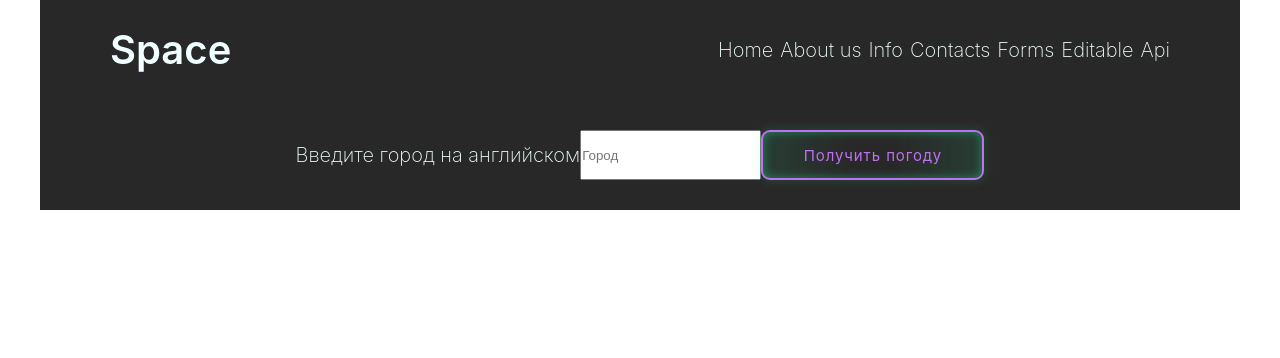
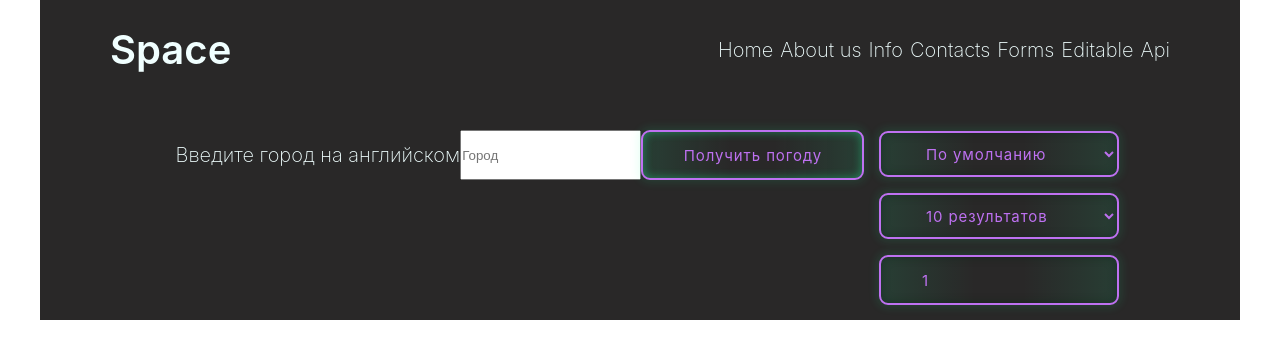
Before and after one commit to Akela89/Max2, a React (Create React App) app: page /ApiList in a window 1280 px wide. Shown: the top 358 px of the page. Built offline with nearby package versions, Linux system fonts and the light colour scheme.

Commit message:
add api select

```diff
--- a/src/components/ApiList.jsx
+++ b/src/components/ApiList.jsx
@@ -16,6 +16,10 @@ const initialState = {
   sunrise: undefined,
   sunset: undefined,
   error: undefined,
+  sortOption: 'default',
+  resultsPerPage: 10,
+  currentPage: 1,
+  totalPages: 1,
 };
 
 const reducer = (state, action) => {
@@ -38,6 +42,26 @@ const reducer = (state, action) => {
         sunset: undefined,
         error: <p className={classes.errorBlock}>Введите название города</p>,
       };
+    case 'SET_SORT_OPTION':
+      return {
+        ...state,
+        sortOption: action.payload,
+      };
+    case 'SET_RESULTS_PER_PAGE':
+      return {
+        ...state,
+        resultsPerPage: action.payload,
+      };
+    case 'SET_CURRENT_PAGE':
+      return {
+        ...state,
+        currentPage: action.payload,
+      };
+    case 'SET_TOTAL_PAGES':
+      return {
+        ...state,
+        totalPages: action.payload,
+      };
     default:
       return state;
   }
@@ -48,15 +72,31 @@ const ApiList = () => {
 
   const [isFetching, setIsFetching] = useState(false);
 
-  let gettingWeather = async (e) => {
+  const handleSortOptionChange = (e) => {
+    dispatch({ type: 'SET_SORT_OPTION', payload: e.target.value });
+  };
+
+  const handleResultsPerPageChange = (e) => {
+    dispatch({ type: 'SET_RESULTS_PER_PAGE', payload: parseInt(e.target.value) });
+  };
+
+  const handleCurrentPageChange = (e) => {
+    dispatch({ type: 'SET_CURRENT_PAGE', payload: parseInt(e.target.value) });
+  };
+  const gettingWeather = async (e) => {
     e.preventDefault();
-    let city = e.target.elements.city.value;
+    const city = e.target.elements.city.value;
+    const sortOption = state.sortOption;
+    const resultsPerPage = state.resultsPerPage;
+    const currentPage = state.currentPage;
 
     if (city !== '') {
       setIsFetching(true);
 
+      const startIndex = (currentPage - 1) * resultsPerPage;
+
       const apiUrl = await fetch(
-        `https://api.openweathermap.org/data/2.5/weather?q=${city}&appid=${apiKey}`,
+        `https://api.openweathermap.org/data/2.5/weather?q=${city}&sort=${sortOption}&start=${startIndex}&cnt=${resultsPerPage}&appid=${apiKey}`,
       );
       const data = await apiUrl.json();
 
@@ -91,6 +131,26 @@ const ApiList = () => {
     <WeatherContext.Provider value={state}>
       <div className={classes.formsWrapper}>
         <ApiForm weatherMethod={gettingWeather} />
+        <div className={classes.selectWrapper}>
+          <select value={state.sortOption} onChange={handleSortOptionChange}>
+            <option value="default">По умолчанию</option>
+            <option value="temperature">По температуре</option>
+            <option value="city">По городу</option>
+          </select>
+
+          <select value={state.resultsPerPage} onChange={handleResultsPerPageChange}>
+            <option value={10}>10 результатов</option>
+            <option value={20}>20 результатов</option>
+            <option value={50}>50 результатов</option>
+          </select>
+
+          <input
+            className={classes.inputWrapper}
+            type="number"
+            value={state.currentPage}
+            onChange={handleCurrentPageChange}
+          />
+        </div>
         {isFetching && <Loader />}
         {!isFetching && state.city && (
           <ApiWeatherInfo
--- a/src/index.js
+++ b/src/index.js
@@ -8,13 +8,13 @@ import { StateProvider } from './components/StateContext';
 
 const root = ReactDOM.createRoot(document.getElementById('root'));
 root.render(
-  <StateProvider>
   <React.StrictMode>
     <BrowserRouter>
-      <App />
+      <StateProvider>
+        <App />
+      </StateProvider>
     </BrowserRouter>
-  </React.StrictMode>
-  </StateProvider>
+  </React.StrictMode>,
 );
 
 // If you want to start measuring performance in your app, pass a function
--- a/src/modules/Forms.module.css
+++ b/src/modules/Forms.module.css
@@ -1,4 +1,4 @@
-.formsWrapper{
+.formsWrapper {
   display: flex;
   justify-content: center;
   background-color: rgb(41, 40, 40);
@@ -6,7 +6,7 @@
   padding: 15px;
 }
 
-.formsBorder{
+.formsBorder {
   display: flex;
   flex-direction: column;
   width: 600px;
@@ -16,7 +16,7 @@
   border: 4px solid azure;
 }
 
-.formText{
+.formText {
   font-size: 20px;
   color: azure;
   font-weight: 200;
@@ -55,7 +55,7 @@
 }
 
 .toggleButton::after {
-    content: "";
+  content: '';
   position: absolute;
   left: 3px;
   top: 1.5px;
@@ -76,7 +76,7 @@
   background-color: rgb(109, 65, 109);
 }
 
-  .uploadWrapper{
+.uploadWrapper {
   border: 2px solid #ffffff;
   display: flex;
   justify-content: center;
@@ -85,11 +85,11 @@
   color: #ffffff;
 }
 
- .errorBlock{
+.errorBlock {
   color: red;
 }
 
- .message{
+.message {
   display: flex;
   flex-direction: column;
   align-items: flex-start;
@@ -97,7 +97,7 @@
   color: azure;
 }
 
- .formWindow{
+.formWindow {
   margin-top: 10px;
   border: solid white 1px;
   color: azure;
@@ -115,7 +115,13 @@
   transition: all 0.3s;
   line-height: 1.4em;
   border: 2px solid var(--green);
-  background: linear-gradient(to right, rgba(27, 253, 156, 0.1) 1%, transparent 40%,transparent 60% , rgba(27, 253, 156, 0.1) 100%);
+  background: linear-gradient(
+    to right,
+    rgba(27, 253, 156, 0.1) 1%,
+    transparent 40%,
+    transparent 60%,
+    rgba(27, 253, 156, 0.1) 100%
+  );
   color: var(--green);
   box-shadow: inset 0 0 10px rgba(27, 253, 156, 0.4), 0 0 9px 3px rgba(27, 253, 156, 0.1);
 }
@@ -126,16 +132,125 @@ button:hover {
 }
 
 button:before {
-  content: "";
+  content: '';
   position: absolute;
   left: -4em;
   width: 4em;
   height: 100%;
   top: 0;
-  transition: transform .4s ease-in-out;
-  background: linear-gradient(to right, transparent 1%, rgba(27, 253, 156, 0.1) 40%,rgba(27, 253, 156, 0.1) 60% , transparent 100%);
+  transition: transform 0.4s ease-in-out;
+  background: linear-gradient(
+    to right,
+    transparent 1%,
+    rgba(27, 253, 156, 0.1) 40%,
+    rgba(27, 253, 156, 0.1) 60%,
+    transparent 100%
+  );
 }
 
 button:hover:before {
   transform: translateX(15em);
 }
+
+.selectWrapper {
+  display: flex;
+  flex-direction: column;
+  align-items: center;
+}
+
+select {
+  --green: #be71f1;
+  font-size: 15px;
+  padding: 0.7em 2.7em;
+  letter-spacing: 0.06em;
+  position: relative;
+  font-family: inherit;
+  border-radius: 0.6em;
+  overflow: hidden;
+  transition: all 0.3s;
+  line-height: 1.4em;
+  border: 2px solid var(--green);
+  background: linear-gradient(
+    to right,
+    rgba(27, 253, 156, 0.1) 1%,
+    transparent 40%,
+    transparent 60%,
+    rgba(27, 253, 156, 0.1) 100%
+  );
+  color: var(--green);
+  box-shadow: inset 0 0 10px rgba(5, 34, 21, 0.4), 0 0 9px 3px rgba(27, 253, 156, 0.1);
+  max-height: 60px;
+  margin-top: 16px;
+  width: 240px;
+}
+
+select:hover {
+  color: #be71f1;
+  box-shadow: inset 0 0 10px rgba(27, 253, 156, 0.6), 0 0 9px 3px rgba(27, 253, 156, 0.2);
+}
+
+select:before {
+  content: '';
+  position: absolute;
+  left: -4em;
+  width: 4em;
+  height: 100%;
+  top: 0;
+  transition: transform 0.4s ease-in-out;
+  background: linear-gradient(
+    to right,
+    transparent 1%,
+    rgba(27, 253, 156, 0.1) 40%,
+    rgba(27, 253, 156, 0.1) 60%,
+    transparent 100%
+  );
+}
+
+.inputWrapper {
+  --green: #be71f1;
+  font-size: 15px;
+  padding: 0.7em 2.7em;
+  letter-spacing: 0.06em;
+  position: relative;
+  font-family: inherit;
+  border-radius: 0.6em;
+  overflow: hidden;
+  transition: all 0.3s;
+  line-height: 1.4em;
+  border: 2px solid var(--green);
+  background: linear-gradient(
+    to right,
+    rgba(27, 253, 156, 0.1) 1%,
+    transparent 40%,
+    transparent 60%,
+    rgba(27, 253, 156, 0.1) 100%
+  );
+  color: var(--green);
+  box-shadow: inset 0 0 10px rgba(5, 34, 21, 0.4), 0 0 9px 3px rgba(27, 253, 156, 0.1);
+  max-height: 60px;
+  margin-top: 16px;
+  height: 50px;
+  width: 240px;
+}
+
+.inputWrapper:hover {
+  color: #be71f1;
+  box-shadow: inset 0 0 10px rgba(27, 253, 156, 0.6), 0 0 9px 3px rgba(27, 253, 156, 0.2);
+}
+
+.inputWrapper:before {
+  content: '';
+  position: absolute;
+  left: -4em;
+  width: 4em;
+  height: 100%;
+  top: 0;
+  transition: transform 0.4s ease-in-out;
+  background: linear-gradient(
+    to right,
+    transparent 1%,
+    rgba(27, 253, 156, 0.1) 40%,
+    rgba(27, 253, 156, 0.1) 60%,
+    transparent 100%
+  );
+}
```
Lines whose indentation alone changed are shown as unchanged.
